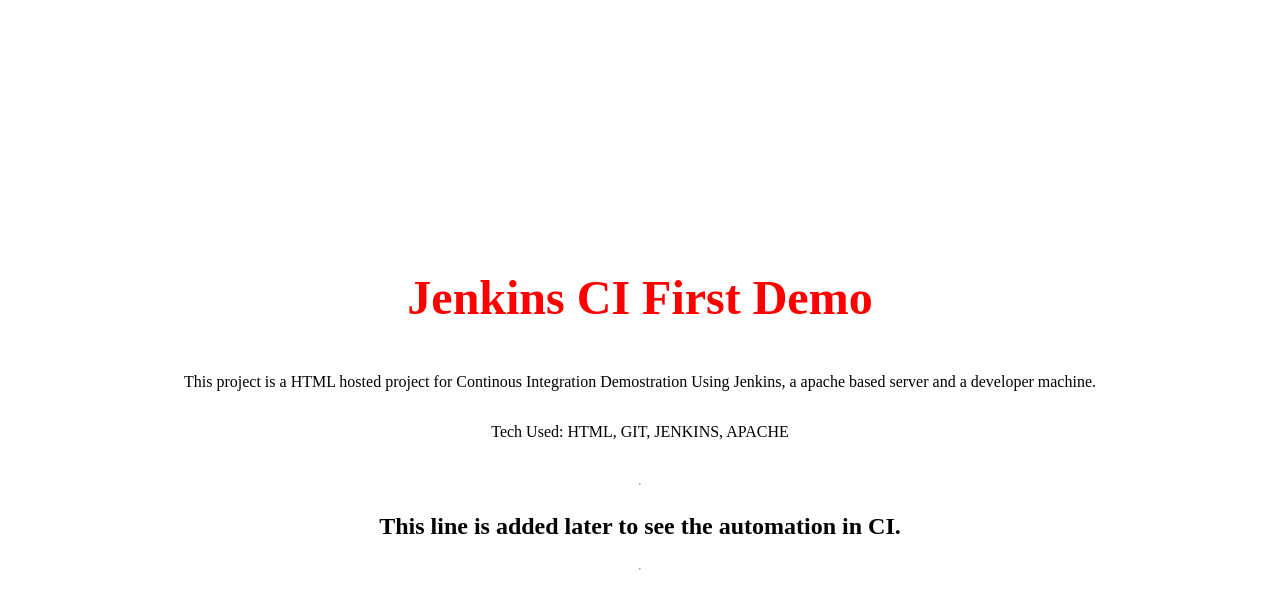
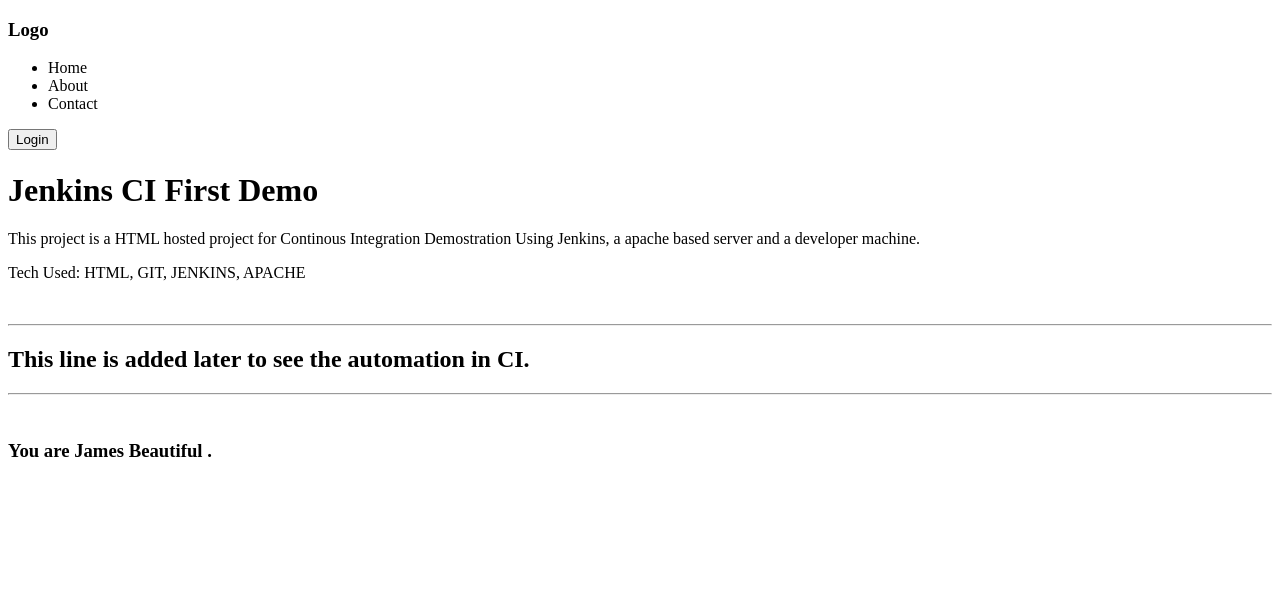
Before and after one commit to BiplawChaudhary/JenkinsRepo, a plain HTML site: page index.html in a window 1280 px wide. Drawn offline with Linux system fonts and the light colour scheme.

Commit message:
Added a new line

```diff
--- a/index.html
+++ b/index.html
@@ -4,25 +4,24 @@
     <meta charset="UTF-8">
     <meta http-equiv="X-UA-Compatible" content="IE=edge">
     <meta name="viewport" content="width=device-width, initial-scale=1.0">
+    <link rel="stylesheet" href="index.css">
     <title>Jenkins</title>
     <style>
-        main{
-            display: flex;
-            justify-content: center;
-            align-items: center;
-            flex-direction: column;
-            height: 100vh;
-        }
-        h1{
-            font-size: 3rem;
-            color:red;
-        }
-        p{
-            text-align: justify;
-        }
+
     </style>
 </head>
 <body>
+    <header>
+        <h3>Logo</h3>
+
+        <ul>
+            <li>Home</li>
+            <li>About</li>
+            <li>Contact</li>
+        </ul>
+
+        <button>Login</button>
+    </header>
 
    <main>
     <h1>Jenkins CI First Demo</h1>
@@ -34,7 +33,12 @@
     <br><hr>
     <h2>This line is added later to see the automation in CI. </h2>
     <hr>
+
+    <br>
+    <h3>You are James Beautiful .</h3>
    </main>
+
+   <script src="index.js"></script>
 
 </body>
 </html>
```
